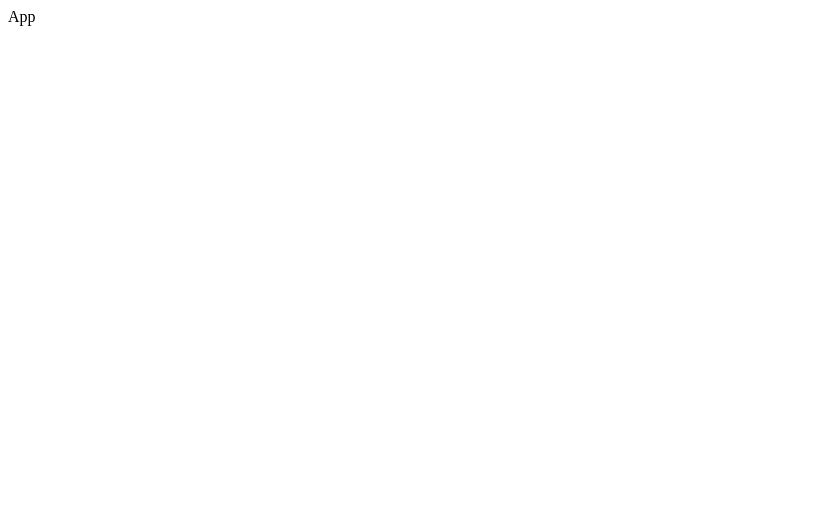
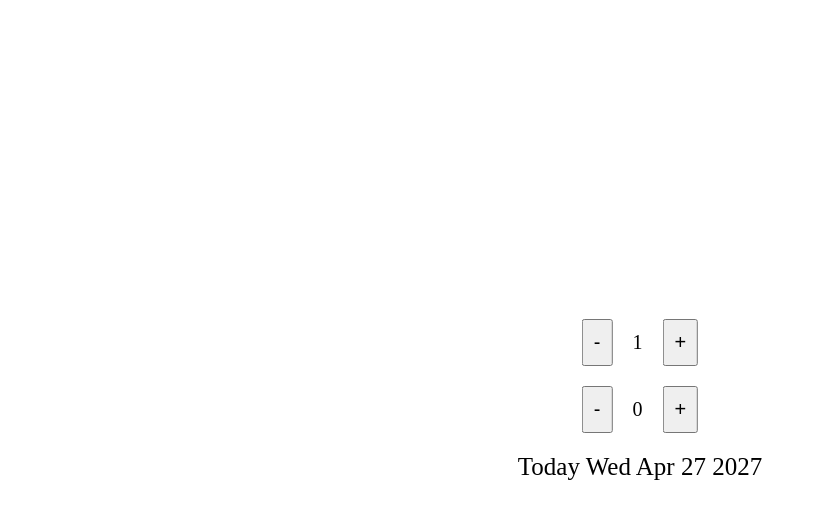
Before and after one commit to Yokubjanovichh/jones-schedetman-react-lessons, a React (Create React App) app: page / in a window 1280 px wide. Shown: the top 518 px of the page, without its empty margins (0-817 px from the left). Built offline with nearby package versions, Linux system fonts and the light colour scheme.

Commit message:
challandge-2

```diff
--- a/src/App.js
+++ b/src/App.js
@@ -1,7 +1,12 @@
 import React, { Component } from "react";
+import Count from "./pages/date-counter";
 
 export default class App extends Component {
   render() {
-    return <div>App</div>;
+    return (
+      <div>
+        <Count />
+      </div>
+    );
   }
 }
--- /dev/null
+++ b/src/pages/date-counter.jsx
@@ -0,0 +1,70 @@
+import React, { useState } from "react"; // React-ni import qilish kerak
+import style from "./style.module.scss";
+
+const months = [{ name: "Jan" }, { name: "Feb" }, { name: "Mar" }, { name: "Apr" }, { name: "May" }, { name: "Jun" }, { name: "Jul" }, { name: "Aug" }, { name: "Sep" }, { name: "Oct" }, { name: "Nov" }, { name: "Dec" }];
+
+const weeks = [{ name: "Mon" }, { name: "Tue" }, { name: "Wed" }, { name: "Thur" }, { name: "Fri" }, { name: "Sat" }, { name: "Sun" }];
+
+export default function CounterDate() {
+  const [step, setStep] = useState(1);
+  const [count, setCount] = useState(0);
+  const [week, setWeek] = useState(3);
+  const [month, setMonth] = useState(4);
+  const [date, setDate] = useState(27);
+  const [year, setYear] = useState(2027);
+
+  const handleMinus = () => {
+    const minusNum = count - step;
+    setCount(minusNum);
+
+    setWeek((prevWeek) => (prevWeek > 1 ? prevWeek - 1 : 7));
+
+    // new date qilib ochishda yozgan shartkarni uzi quyib tekshirib beradi
+    setDate((prevDate) => {
+      if (prevDate <= step) {
+        const newMonth = month === 1 ? 12 : month - 1;
+        const newYear = month === 1 ? year - 1 : year;
+        setMonth(newMonth);
+        setYear(newYear);
+        return prevDate === step ? 30 : 30 - (step - prevDate);
+      }
+      return prevDate - step;
+    });
+  };
+
+  const handlePlus = () => {
+    const plusNum = count + step;
+    setCount(plusNum);
+
+    setWeek((prevWeek) => (prevWeek < 7 ? prevWeek + 1 : 1));
+
+    setDate((prevDate) => {
+      if (prevDate + step > 30) {
+        const newMonth = month === 12 ? 1 : month + 1;
+        const newYear = month === 12 ? year + 1 : year;
+        setMonth(newMonth);
+        setYear(newYear);
+        return prevDate + step - 30;
+      }
+      return prevDate + step;
+    });
+  };
+
+  return (
+    <div className={style.counter}>
+      <div>
+        <button onClick={() => setStep((prevStep) => Math.max(prevStep - 1, 1))}>-</button>
+        <p>{step}</p>
+        <button onClick={() => setStep((prevStep) => prevStep + 1)}>+</button>
+      </div>
+      <div>
+        <button onClick={handleMinus}>-</button>
+        <p>{count}</p>
+        <button onClick={handlePlus}>+</button>
+      </div>
+      <p>
+        {count !== 0 ? Math.abs(count) : ""} {count !== 0 ? (count < 0 ? "days ago was today" : "days from today") : "Today"} {weeks[week - 1].name} {months[month - 1].name} {date} {year}
+      </p>
+    </div>
+  );
+}
--- /dev/null
+++ b/src/pages/style.module.scss
@@ -0,0 +1,29 @@
+* {
+  margin: 0;
+  padding: 0;
+  box-sizing: border-box;
+}
+
+.counter {
+  position: absolute;
+  top: 50%;
+  left: 50%;
+  transform: translate(-50%, -50%);
+  display: flex;
+  flex-direction: column;
+  align-items: center;
+  gap: 20px;
+  & > div {
+    display: flex;
+    align-items: center;
+    gap: 20px;
+    & > button {
+      padding: 10px;
+      font-size: 20px;
+    }
+    font-size: 20px;
+  }
+  & > p {
+    font-size: 25px;
+  }
+}
```
